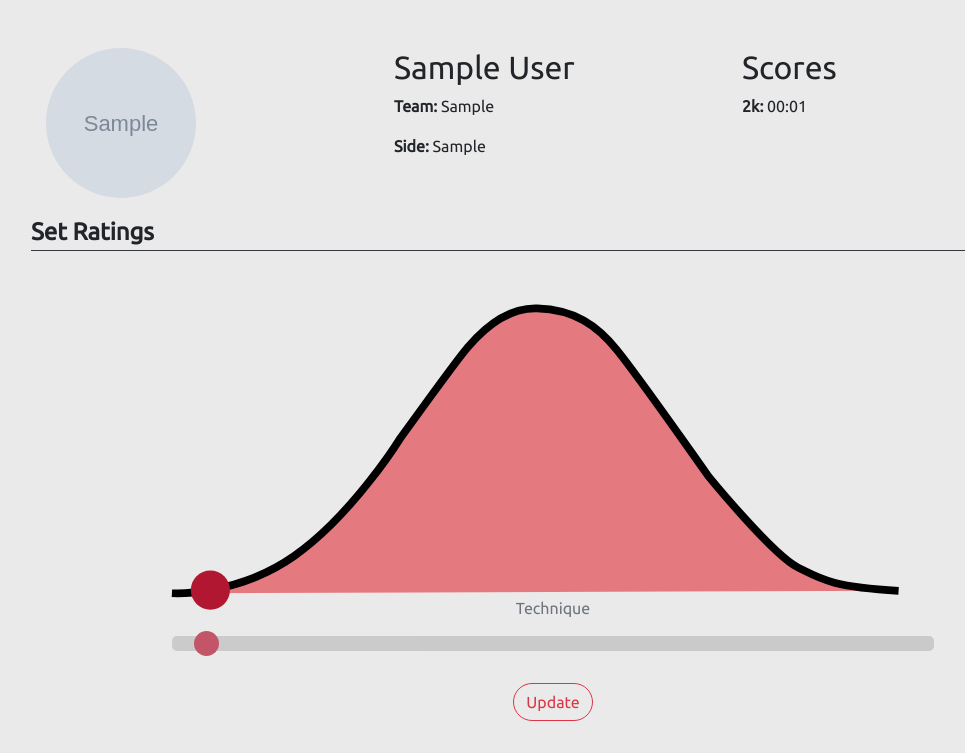
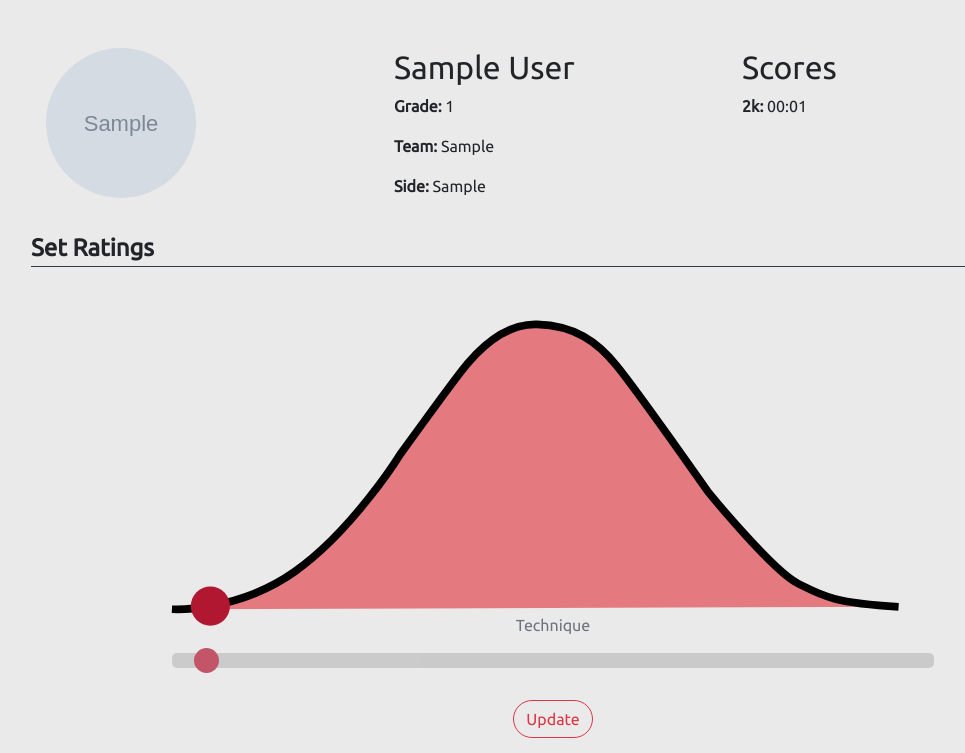
Before and after one commit to hectorastrom/CRInteractive, a Flask app: page /profile/1 in a window 1280 px wide. Shown: the part 74-827 px from the top of the page, without its empty margins (87-1052 px from the left). Before the commit the page ends 795 px from the top, so only its background shows below. Run offline with Flask 2, Linux system fonts and the light colour scheme; a user stored in the database is signed in; tables that the repository leaves empty hold one stand-in row (values such as "Sample post"); grey boxes marked "Sample" are stand-in pictures; parts of the project's set-up code (start-up, migrations or seed data) failed here and were passed over; some libraries are stand-ins or nearby versions.

Commit message:
Added grade to profile

```diff
--- a/app/templates/profile.html
+++ b/app/templates/profile.html
@@ -11,6 +11,7 @@
                 </div>
                 <div class="col-sm-4">
                     <h2 class="account-heading">{{ user.firstname }} {{ user.lastname }}</h2>
+                    <p><strong>Grade: </strong>{{ user.grade }}</p>
                     <p><strong>Team: </strong>{{ user.team }}</p>
                     <p><strong>Side: </strong>{{ user.side }}</p>
                     </div>
```
